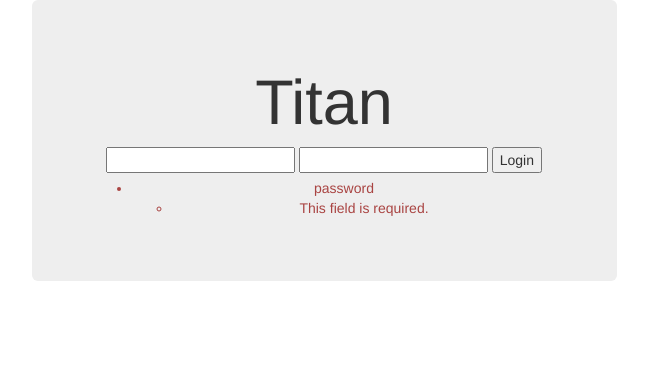
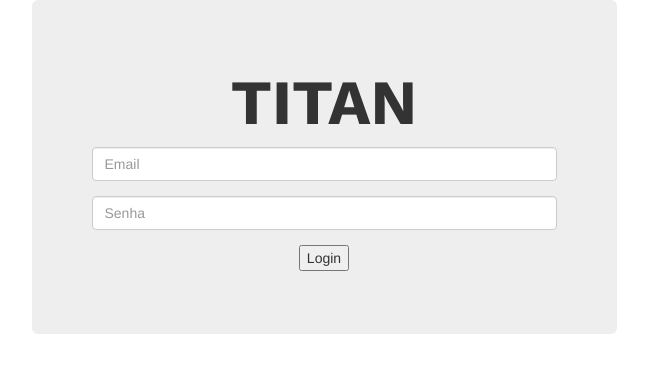
Before and after one commit to tilacog/paranoid, a Django app: page / in a window 1280 px wide. Shown: the top 373 px of the page, without its empty margins (316-964 px from the left). Run offline with Django 3.2, Linux system fonts and the light colour scheme; some libraries are stand-ins or nearby versions.

Commit message:
working in forms

```diff
--- a/accounts/forms.py
+++ b/accounts/forms.py
@@ -1,6 +1,9 @@
 from django import forms
 from django.contrib.auth import get_user_model
 User = get_user_model()
+
+EMPTY_EMAIL_ERROR = 'Informe um email válido'
+EMPTY_PASSWORD_ERROR = 'Informe uma senha'
 
 
 class LoginForm(forms.ModelForm):
@@ -8,4 +11,19 @@ class LoginForm(forms.ModelForm):
     class Meta:
         model = User
         fields = ('email', 'password')
-        widgets = {'password': forms.PasswordInput}
+        widgets = {
+            'email': forms.EmailInput(attrs={
+                'class':'form-control',
+                'placeholder': 'Email',
+            }),
+
+            'password': forms.PasswordInput(attrs={
+                'class':'form-control',
+                'placeholder': 'Senha',
+            }),
+        }
+
+        error_messages = {
+            'email': {'required': EMPTY_EMAIL_ERROR},
+            'password': {'required': EMPTY_PASSWORD_ERROR}
+        }
--- a/accounts/templates/base.html
+++ b/accounts/templates/base.html
@@ -2,6 +2,8 @@
 <html lang="en">
 
 <head>
+  <link href='https://fonts.googleapis.com/css?family=Work+Sans:700' rel='stylesheet' type='text/css'>
+  {% block stylesheets %}{% endblock stylesheets %}
   <title>{% block title %}Titan{% endblock title %}</title>
   <meta name="viewport"
   content="width=device-width, initial-scale=1.0">
--- a/accounts/templates/login.html
+++ b/accounts/templates/login.html
@@ -1,26 +1,27 @@
 {% extends 'base.html' %}
+{% load staticfiles %}
+
+{% block stylesheets %}
+<link href="{% static "accounts.css" %}" rel='stylesheet' type='text/css'>
+{% endblock stylesheets %}
+
 
 {% block title %}Titan{% endblock title %}
+
+
 
 {% block content %}
 <div class="row">
   <div class="col-md-6 col-md-offset-3 jumbotron">
     <div class="text-center">
-      <h1>{% block header_text %}Titan{% endblock %}</h1>
-
-      <form method="POST"
-          {% comment 'future login url' %}
-          action="{% url 'login_user' %}"
-          {% endcomment %}
-      >
+        <h1 id="id_app_title">
+          {% block header_text %}Titan{% endblock %}</h1>
+      <form class="form-group" method="POST" >
         {% csrf_token %}
-        {{ form.email }}
-        {{ form.password }}
+        <p>{{ form.email }}</p>
+        <p>{{ form.password }}</p>
         <input type="submit" value="Login" />
 
-        {% if form.errors %}
-         <div class="form-group has-error"> <span class="help-block">{{ form.errors }}</span></div>
-        {% endif %}
       </form>
 
     </div>
--- a/accounts/views.py
+++ b/accounts/views.py
@@ -3,6 +3,10 @@ from django.shortcuts import render
 from .forms import LoginForm
 
 
+
 def login_view(request):
-    form = LoginForm(data=request.POST)  # on GET form will still be blank
+    if request.method == 'POST':
+        form = LoginForm(data=request.POST)
+    else:
+        form = LoginForm()
     return render(request, 'login.html', {'form': form})
--- a/functional_tests/test_login.py
+++ b/functional_tests/test_login.py
@@ -19,8 +19,8 @@ class FirstTest(FunctionalTest):
 
         # The app name is featured in the page, and also in the browser tab.
         header_text = self.browser.find_element_by_tag_name('h1').text
-        self.assertIn('Titan', header_text)
-        self.assertIn('Titan', login_page.title)
+        self.assertIn('Titan', header_text.capitalize())
+        self.assertIn('Titan', login_page.title.capitalize())
 
         # He is requested to insert his email and password.
         login_page.login(email='jacob@django.com', password='letsroque')
--- /dev/null
+++ b/paranoid/static/accounts.css
@@ -0,0 +1,4 @@
+#id_app_title {
+    font-family: 'Work Sans', sans-serif;
+    text-transform: uppercase;
+}
```
Also changed, not shown: accounts/tests/test_forms.py (+2 -0 lines), accounts/tests/test_views.py (+36 -14 lines), functional_tests/login_page.py (line endings or trailing spaces).
